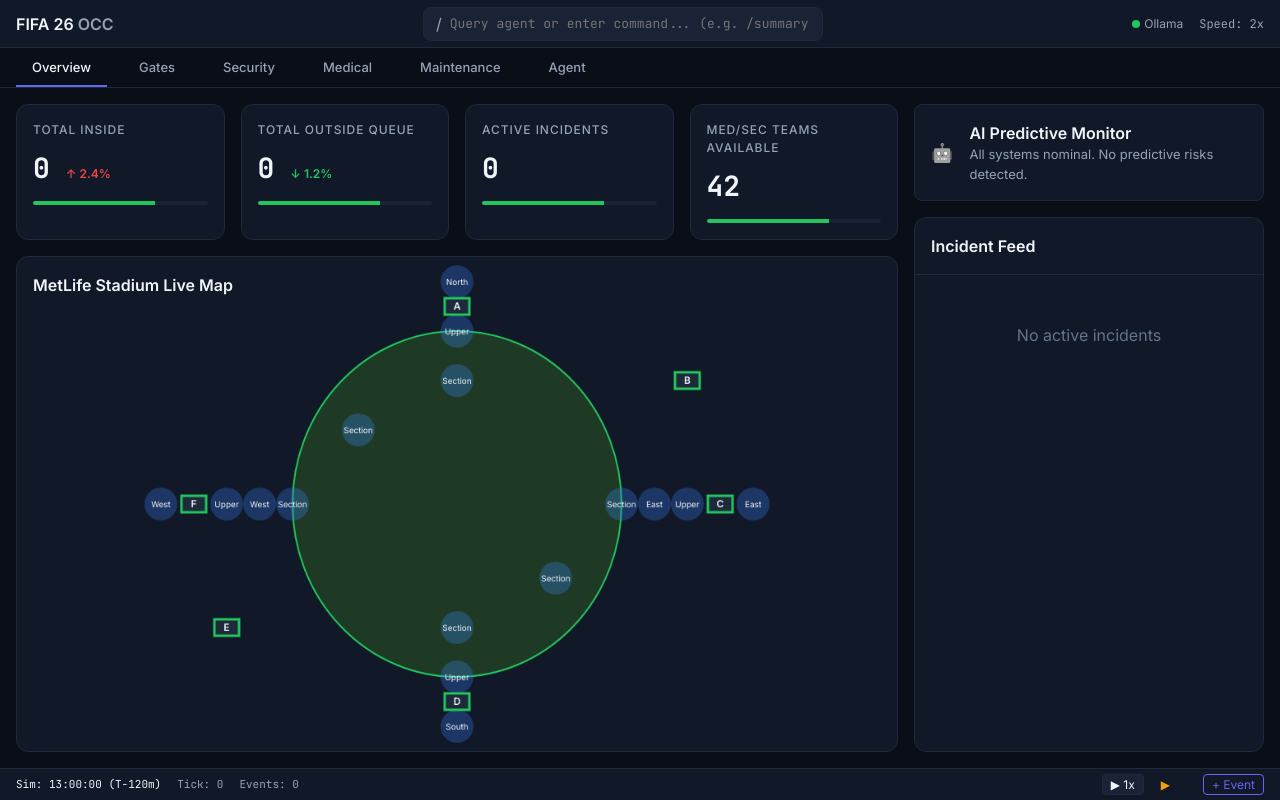
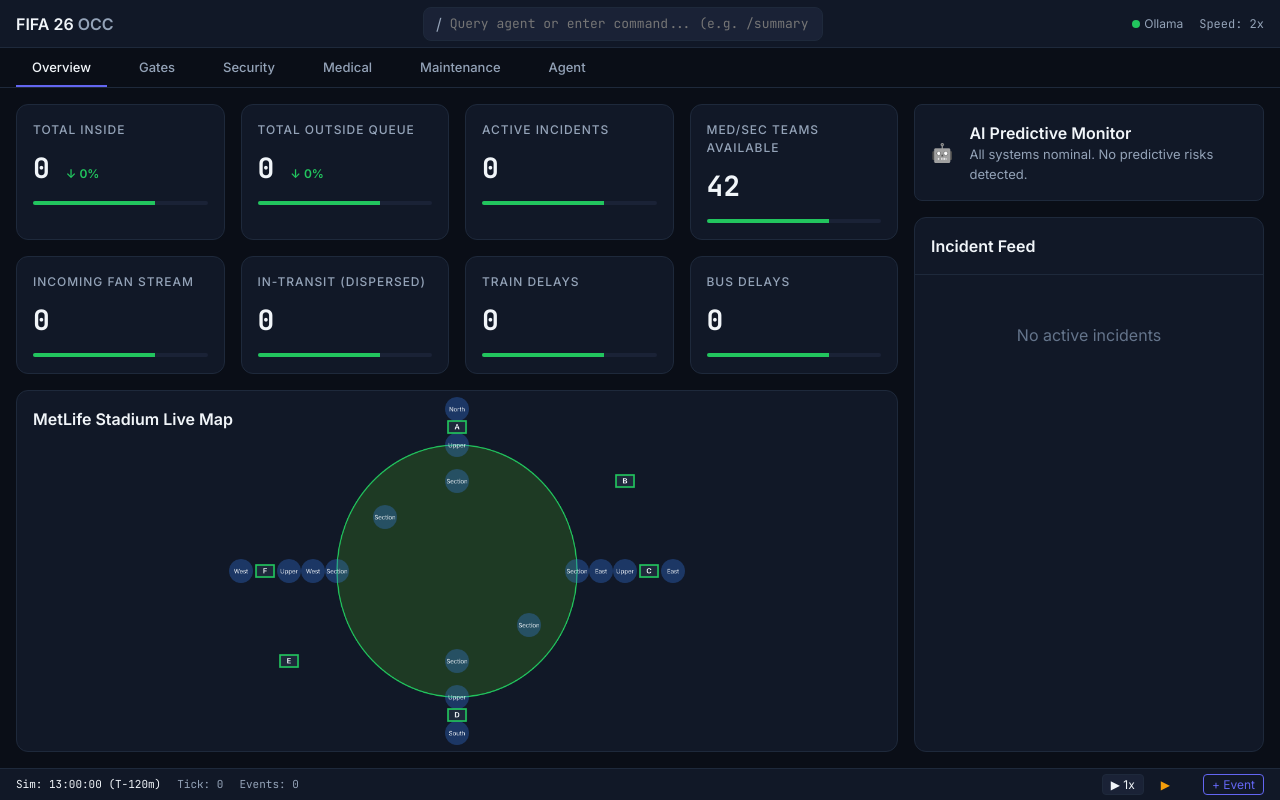
Before and after one commit to aadhyanthk/FIFA-26-Operations-Control-Center, a React (Vite) app: page / in a window 1280 px wide. Built offline with nearby package versions, Linux system fonts and the light colour scheme.

Commit message:
feat: proportional dispersion, transit delays, gate capacities, and live trends

```diff
--- a/src/components/tabs/OverviewTab.tsx
+++ b/src/components/tabs/OverviewTab.tsx
@@ -6,11 +6,12 @@
 import { useStadiumStore } from '../../store/stadiumStore';
 
 export const OverviewTab: React.FC = () => {
-  const { gates, zones } = useStadiumStore();
+  const { gates, zones, transport, historicalMetrics } = useStadiumStore();
 
   const totalCapacity = Object.values(zones).reduce((acc, z) => acc + z.maxCapacity, 0);
   const totalOccupancy = Object.values(zones).reduce((acc, z) => acc + z.currentOccupancy, 0);
   const totalQueue = Object.values(gates).reduce((acc, g) => acc + g.queueLength, 0);
+  const dispersingCrowdsTotal = transport.dispersingCrowds?.reduce((acc, c) => acc + c.amount, 0) || 0;
 
   return (
     <div style={{
@@ -27,13 +28,13 @@
           <MetricCard
             title="Total Inside"
             value={Math.round(totalOccupancy)}
-            trend={2.4}
+            trend={historicalMetrics?.occupancyTrend || 0}
             status={totalOccupancy / totalCapacity > 0.9 ? 'warning' : 'ok'}
           />
           <MetricCard
             title="Total Outside Queue"
             value={Math.round(totalQueue)}
-            trend={-1.2}
+            trend={historicalMetrics?.queueTrend || 0}
             status={totalQueue > 2000 ? 'warning' : 'ok'}
           />
           <MetricCard
@@ -46,6 +47,32 @@
             value={42}
             format="number"
             status="ok"
+          />
+        </div>
+
+        {/* Transport Metrics Row */}
+        <div style={{ display: 'grid', gridTemplateColumns: 'repeat(4, 1fr)', gap: 'var(--space-md)' }}>
+          <MetricCard
+            title="Incoming Fan Stream"
+            value={transport.incomingPassengers}
+            status="ok"
+          />
+          <MetricCard
+            title="In-Transit (Dispersed)"
+            value={Math.round(dispersingCrowdsTotal)}
+            status={dispersingCrowdsTotal > 1000 ? 'warning' : 'ok'}
+          />
+          <MetricCard
+            title="Train Delays"
+            value={transport.trainDelays}
+            format="number"
+            status={transport.trainDelays > 15 ? 'warning' : 'ok'}
+          />
+          <MetricCard
+            title="Bus Delays"
+            value={transport.busDelays}
+            format="number"
+            status={transport.busDelays > 15 ? 'warning' : 'ok'}
           />
         </div>
 
--- a/src/simulation/GateEngine.ts
+++ b/src/simulation/GateEngine.ts
@@ -12,11 +12,18 @@
       if (!gate.isOpen) {
         if (gate.queueLength > 0) {
           // Crowd naturally leaves the closed gate to find an open one
-          const leaving = Math.min(gate.queueLength, 50 * deltaTime);
+          // Dispersal rate depends on crowd size (5% per second, clamped between 5 and 500)
+          const dispersalRate = Math.max(5, Math.min(500, gate.queueLength * 0.05));
+          const leaving = Math.min(gate.queueLength, dispersalRate * deltaTime);
           gate.queueLength -= leaving;
 
-          // Re-add them to the pool so ArrivalEngine distributes them to open gates
-          transport.incomingPassengers = (transport.incomingPassengers || 0) + leaving;
+          // Add them to the transit delay pool (delay of 120-300 seconds)
+          if (leaving > 0) {
+            transport.dispersingCrowds = [
+              ...(transport.dispersingCrowds || []),
+              { amount: leaving, timeRemaining: 120 + Math.random() * 180 }
+            ];
+          }
         }
         gates[key] = gate;
         return;
@@ -46,14 +53,17 @@
           i => i.status !== 'resolved' && i.location === `Gate ${key}`
         );
         if (activeGateIncidents.length > 0) {
-          scannerFactor *= 0.50; // 50% capacity reduction per active incident (could be clamped, but this is fine)
+          scannerFactor *= 0.50; // 50% capacity reduction per active incident
         }
       }
 
       effectiveCapacityPerHour *= scannerFactor;
-      // Multiply by a factor of 3 to simulate real-world surges (as 1 tick = 1 second is slow)
-      // Earlier this was 10, but that drained queues too fast.
-      const surgeMultiplier = 3;
+
+      // Pressure multiplier: Staff process people up to 2x faster if the queue is massive
+      const pressureMultiplier = 1 + Math.min(1.0, gate.queueLength / 2000);
+
+      // Multiply by a factor of 3 to simulate real-world surges
+      const surgeMultiplier = 3 * pressureMultiplier;
       const capacityPerSecond = (effectiveCapacityPerHour * surgeMultiplier) / 3600;
 
       // Number of people processed this tick
--- a/src/simulation/SimulationEngine.ts
+++ b/src/simulation/SimulationEngine.ts
@@ -25,9 +25,32 @@
   ];
 
   tick(state: StadiumState, deltaTime: number): Partial<StadiumState> {
-    return this.engines.reduce((acc, engine) => {
+    const finalState = this.engines.reduce((acc, engine) => {
       const result = engine.tick({ ...state, ...acc }, deltaTime);
       return { ...acc, ...result };
     }, {} as Partial<StadiumState>);
+
+    // Update historical metrics for dashboard trends every 60 sim seconds
+    const currentState = { ...state, ...finalState };
+    if (currentState.historicalMetrics && (currentState.simTime - currentState.historicalMetrics.lastTrendUpdate >= 60)) {
+      const totalOccupancy = Object.values(currentState.zones).reduce((acc, z) => acc + z.currentOccupancy, 0);
+      const totalQueue = Object.values(currentState.gates).reduce((acc, g) => acc + g.queueLength, 0);
+
+      const lastOccupancy = Math.max(1, currentState.historicalMetrics.lastOccupancy);
+      const lastQueue = Math.max(1, currentState.historicalMetrics.lastQueue);
+
+      const occupancyTrend = Number((((totalOccupancy - lastOccupancy) / lastOccupancy) * 100).toFixed(1));
+      const queueTrend = Number((((totalQueue - lastQueue) / lastQueue) * 100).toFixed(1));
+
+      finalState.historicalMetrics = {
+        occupancyTrend,
+        queueTrend,
+        lastOccupancy: totalOccupancy,
+        lastQueue: totalQueue,
+        lastTrendUpdate: currentState.simTime
+      };
+    }
+
+    return finalState;
   }
 }
--- a/src/simulation/TransportEngine.ts
+++ b/src/simulation/TransportEngine.ts
@@ -70,6 +70,20 @@
       }
     }
 
+    // Process dispersing crowds (people who left a closed gate and are walking to another one)
+    if (transport.dispersingCrowds && transport.dispersingCrowds.length > 0) {
+      const remainingCrowds: { amount: number; timeRemaining: number }[] = [];
+      transport.dispersingCrowds.forEach(crowd => {
+        crowd.timeRemaining -= deltaTime;
+        if (crowd.timeRemaining <= 0) {
+          transport.incomingPassengers += crowd.amount;
+        } else {
+          remainingCrowds.push(crowd);
+        }
+      });
+      transport.dispersingCrowds = remainingCrowds;
+    }
+
     return { transport };
   }
 }
--- a/src/store/stadiumStore.ts
+++ b/src/store/stadiumStore.ts
@@ -13,6 +13,7 @@
   trainDelays: number; // minutes
   busDelays: number; // minutes
   incomingPassengers: number;
+  dispersingCrowds: { amount: number; timeRemaining: number }[];
 }
 
 export interface GateState {
@@ -58,6 +59,15 @@
   // Events
   incidents: StadiumEvent[];
 
+  // Historical Metrics (for dashboard trends)
+  historicalMetrics: {
+    occupancyTrend: number;
+    queueTrend: number;
+    lastOccupancy: number;
+    lastQueue: number;
+    lastTrendUpdate: number;
+  };
+
   // Actions
   setSpeed: (speed: 1 | 2 | 5 | 10) => void;
   togglePause: () => void;
@@ -84,16 +94,17 @@
   transport: {
     trainDelays: 0,
     busDelays: 0,
-    incomingPassengers: 0
+    incomingPassengers: 0,
+    dispersingCrowds: []
   },
 
   gates: {
-    'A': { id: 'A', isOpen: true, capacityPerHour: 1000, queueLength: 0, activeLanes: 4, averageWaitTime: 0, scannerStatus: 'operational' },
-    'B': { id: 'B', isOpen: true, capacityPerHour: 800, queueLength: 0, activeLanes: 4, averageWaitTime: 0, scannerStatus: 'operational' },
-    'C': { id: 'C', isOpen: true, capacityPerHour: 1200, queueLength: 0, activeLanes: 4, averageWaitTime: 0, scannerStatus: 'operational' },
-    'D': { id: 'D', isOpen: true, capacityPerHour: 1000, queueLength: 0, activeLanes: 4, averageWaitTime: 0, scannerStatus: 'operational' },
-    'E': { id: 'E', isOpen: true, capacityPerHour: 800, queueLength: 0, activeLanes: 4, averageWaitTime: 0, scannerStatus: 'operational' },
-    'F': { id: 'F', isOpen: true, capacityPerHour: 1200, queueLength: 0, activeLanes: 4, averageWaitTime: 0, scannerStatus: 'operational' },
+    'A': { id: 'A', isOpen: true, capacityPerHour: 8000, queueLength: 0, activeLanes: 4, averageWaitTime: 0, scannerStatus: 'operational' },
+    'B': { id: 'B', isOpen: true, capacityPerHour: 6000, queueLength: 0, activeLanes: 4, averageWaitTime: 0, scannerStatus: 'operational' },
+    'C': { id: 'C', isOpen: true, capacityPerHour: 10000, queueLength: 0, activeLanes: 4, averageWaitTime: 0, scannerStatus: 'operational' },
+    'D': { id: 'D', isOpen: true, capacityPerHour: 8000, queueLength: 0, activeLanes: 4, averageWaitTime: 0, scannerStatus: 'operational' },
+    'E': { id: 'E', isOpen: true, capacityPerHour: 6000, queueLength: 0, activeLanes: 4, averageWaitTime: 0, scannerStatus: 'operational' },
+    'F': { id: 'F', isOpen: true, capacityPerHour: 10000, queueLength: 0, activeLanes: 4, averageWaitTime: 0, scannerStatus: 'operational' },
   },
 
   zones: stadiumLayout.zones.reduce((acc, z) => {
@@ -118,6 +129,14 @@
 
   incidents: [],
 
+  historicalMetrics: {
+    occupancyTrend: 0,
+    queueTrend: 0,
+    lastOccupancy: 0,
+    lastQueue: 0,
+    lastTrendUpdate: -7200
+  },
+
   setSpeed: (speed) => set({ speed }),
   togglePause: () => set((state) => ({ isPaused: !state.isPaused })),
   tick: (deltaTime) => set((state) => ({
```
